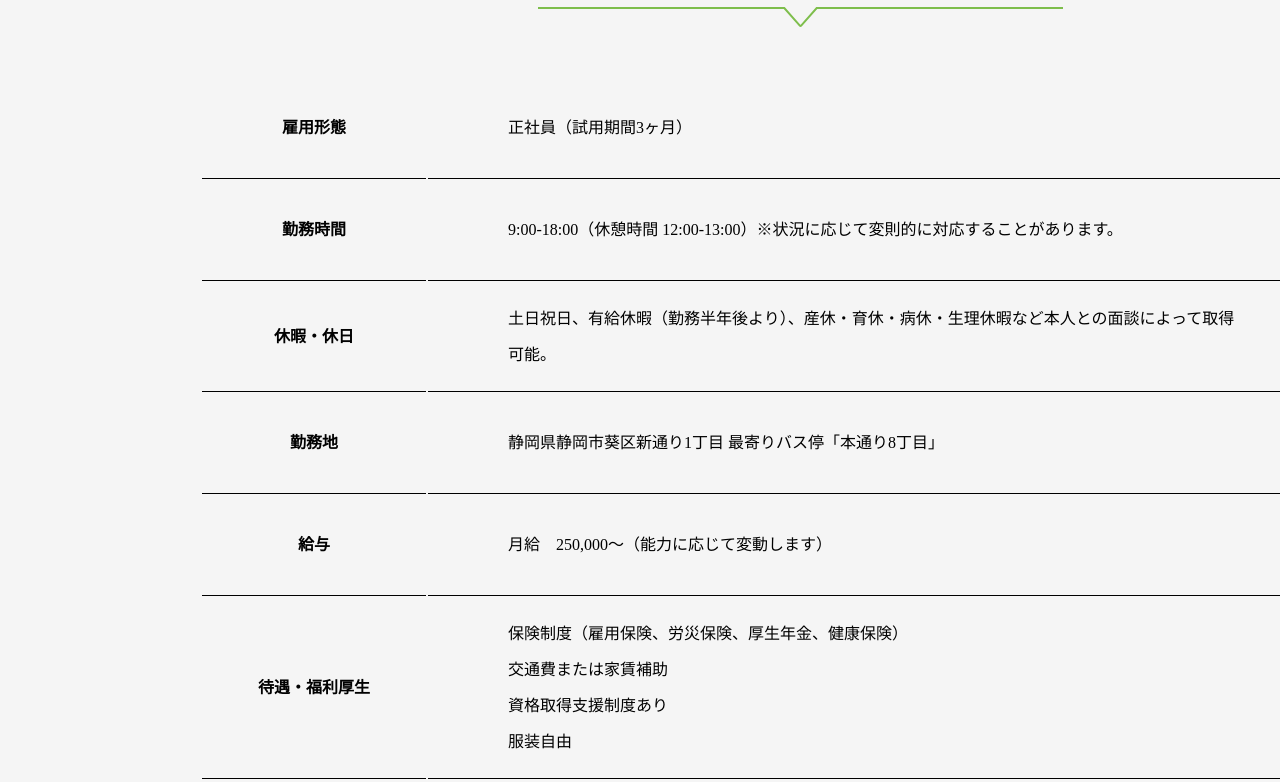
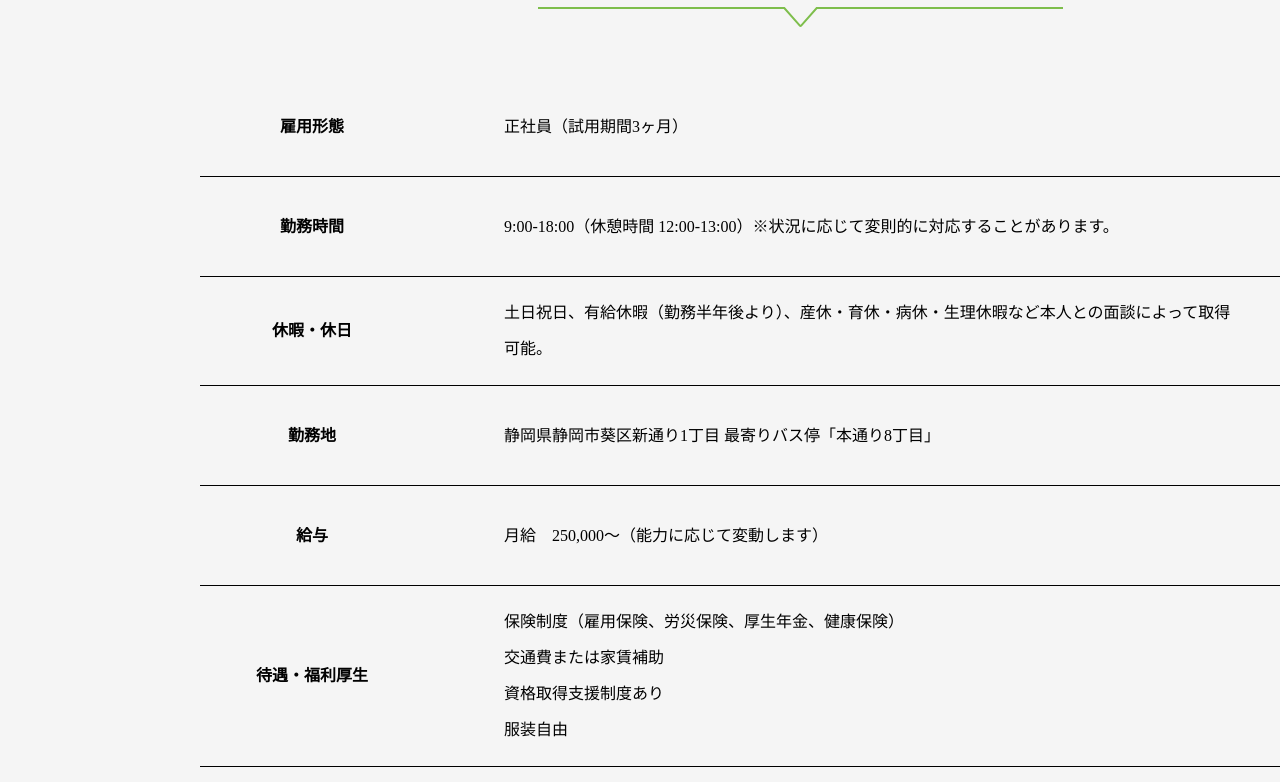
Before and after one commit to funa-yuy/ctl_recruit, a plain HTML site: page index.html in a window 1280 px wide. Shown: the part 7713-8495 px from the top of the page. Drawn offline with Linux system fonts and the light colour scheme.

Commit message:
231118_表横線修正

```diff
--- a/style.css
+++ b/style.css
@@ -585,6 +585,10 @@
 .recruitment{
   padding-bottom: 119px;
 }
+
+.recruitment-m-table{
+  border-collapse: collapse;
+}
 .recruitment-m-table th, .recruitment-m-table td{
   border-bottom: 1px solid #000;
   line-height: 36px; /* 225% */
```
